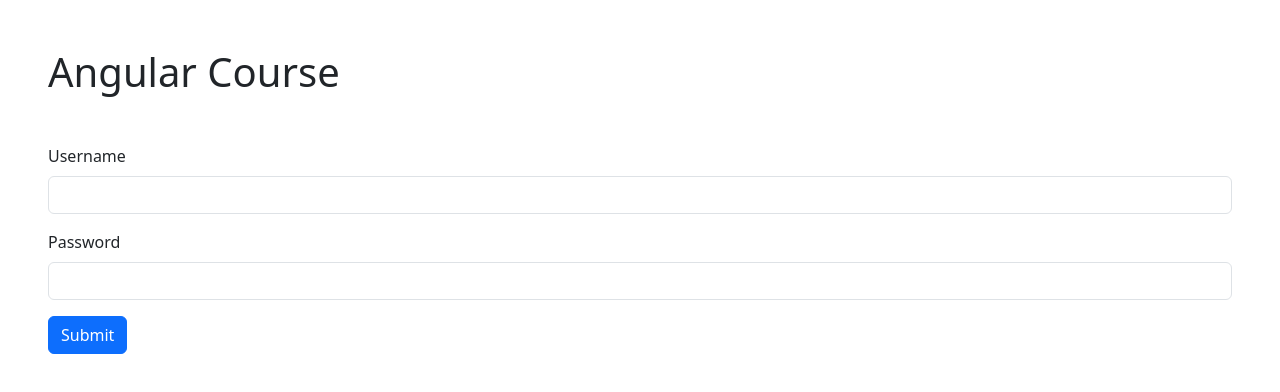
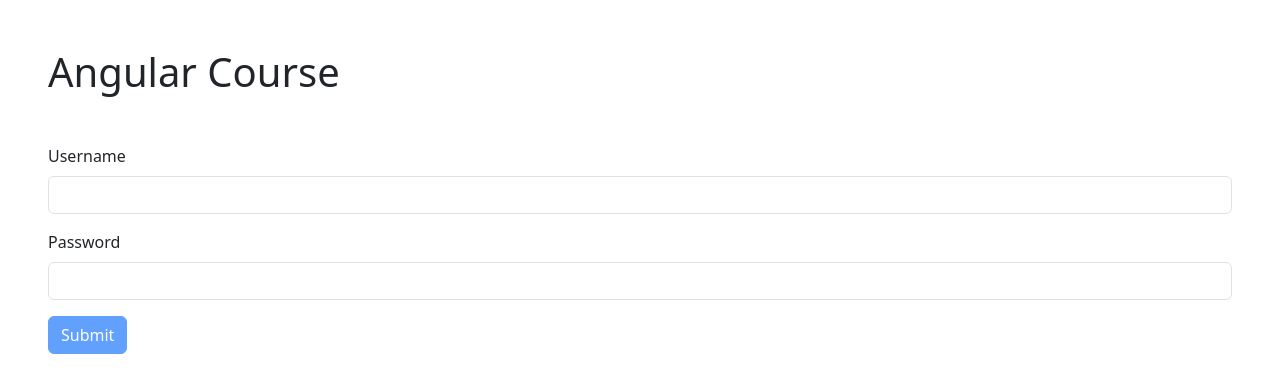
Before and after one commit to codeWithAshith/Angular-Course, an Angular app: page / in a window 1280 px wide. Shown: the top 392 px of the page. Built offline with nearby package versions, Linux system fonts and the light colour scheme.

Commit message:
29. Reactive form - ngSubmit

```diff
--- a/src/app/signup-form/signup-form.component.html
+++ b/src/app/signup-form/signup-form.component.html
@@ -1,4 +1,4 @@
-<form class="m-5" [formGroup]="form">
+<form class="m-5" [formGroup]="form" (ngSubmit)="login()">
   <div class="mb-3">
     <label class="form-label">Username</label>
     <input
@@ -6,7 +6,9 @@
       class="form-control"
       formControlName="username"
       [ngClass]="{
-        'is-invalid': username?.invalid && username?.touched
+        'is-invalid':
+          (username?.invalid && username?.errors?.['shouldBeUnique']) &&
+          username?.touched
       }"
     />
 
@@ -43,5 +45,11 @@
     </div>
   </div>
 
-  <button type="submit" class="btn btn-primary">Submit</button>
+  <button
+    type="submit"
+    class="btn btn-primary"
+    [disabled]=" (username?.invalid && username?.errors?.['shouldBeUnique']) || password?.invalid"
+  >
+    Submit
+  </button>
 </form>
--- a/src/app/signup-form/signup-form.component.ts
+++ b/src/app/signup-form/signup-form.component.ts
@@ -24,4 +24,8 @@ export class SignupFormComponent {
   get password() {
     return this.form.get('password');
   }
+
+  login() {
+    console.log(this.form.value);
+  }
 }
--- a/src/app/signup-form/username.validators.ts
+++ b/src/app/signup-form/username.validators.ts
@@ -6,8 +6,6 @@ export class UsernameValidators {
   ): Promise<ValidationErrors | null> {
     return new Promise((resolve, _reject) => {
       setTimeout(() => {
-        console.log(control.value);
-        console.log(control.value === 'code');
         if (control.value === 'code') resolve({ shouldBeUnique: true });
         else resolve({ shouldBeUnique: false });
       }, 2000);
```
